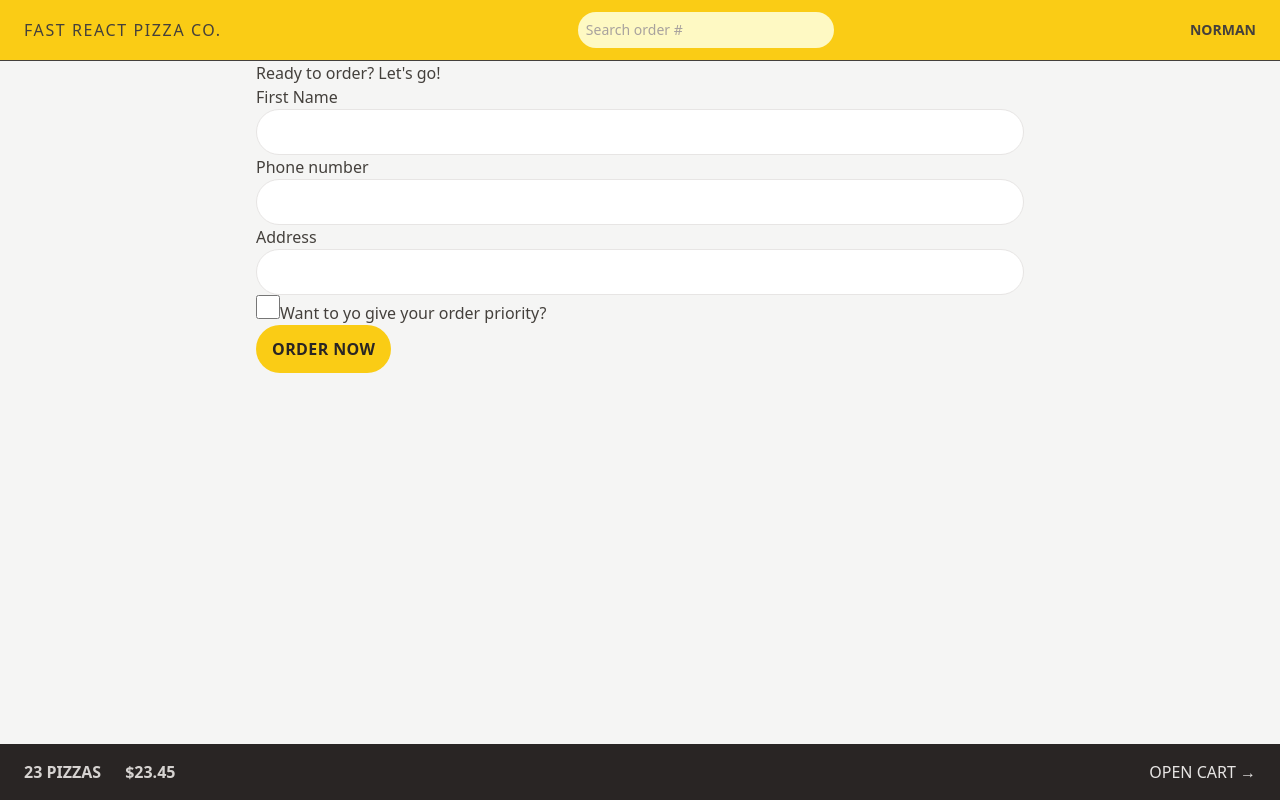
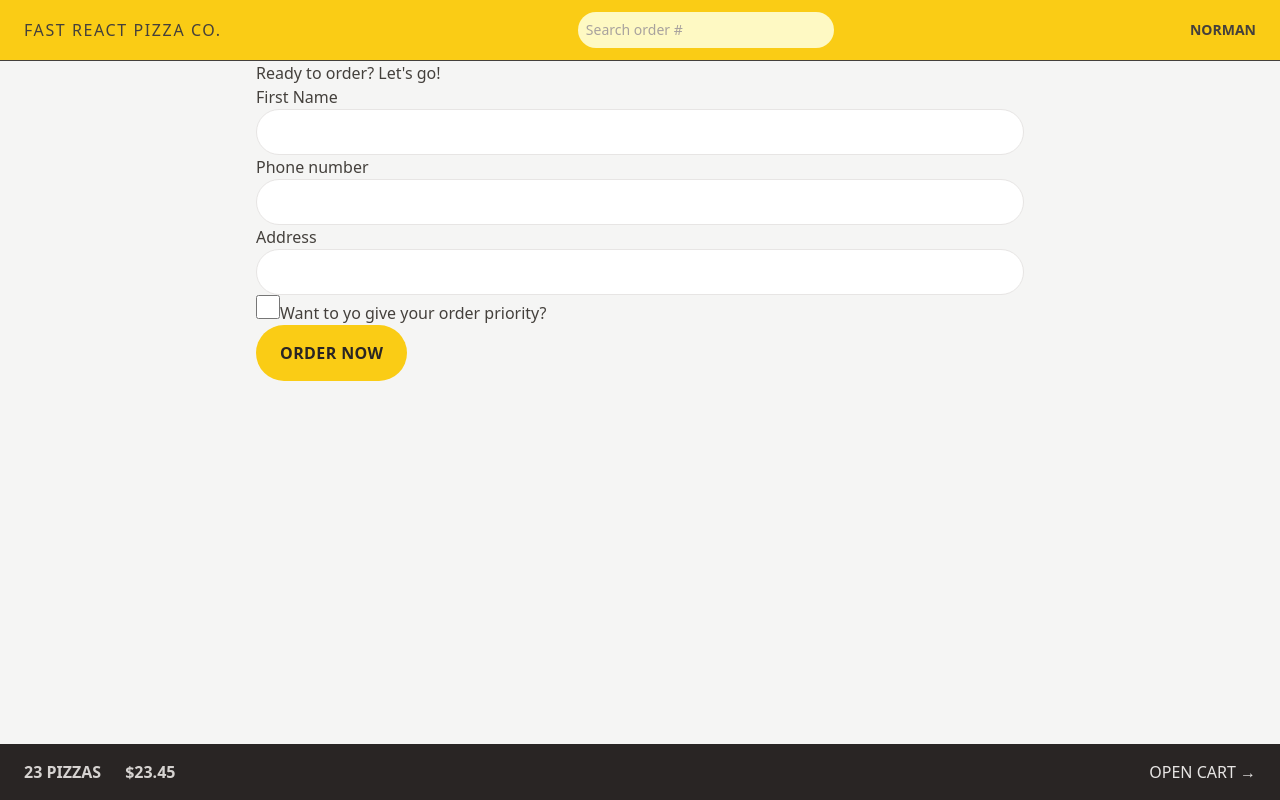
Before and after one commit to DRV111/fast-react-pizza, a React (Vite) app: page /order/new in a window 1280 px wide. Built offline with nearby package versions, Linux system fonts and the light colour scheme.

Commit message:
feat: add responsive design to Button component

```diff
--- a/src/ui/Button.jsx
+++ b/src/ui/Button.jsx
@@ -2,7 +2,7 @@
   return (
     <button
       disabled={disabled}
-      className="inline-block rounded-full bg-yellow-400 px-4 py-3 font-semibold uppercase tracking-wide text-stone-800 transition-colors duration-300 hover:bg-yellow-300 focus:bg-yellow-300 focus:outline-none focus:ring focus:ring-yellow-300 focus:ring-offset-2 disabled:cursor-not-allowed"
+      className="inline-block rounded-full bg-yellow-400 px-4 py-3 font-semibold uppercase tracking-wide text-stone-800 transition-colors duration-300 hover:bg-yellow-300 focus:bg-yellow-300 focus:outline-none focus:ring focus:ring-yellow-300 focus:ring-offset-2 disabled:cursor-not-allowed sm:px-6 sm:py-4"
     >
       {children}
     </button>
```
